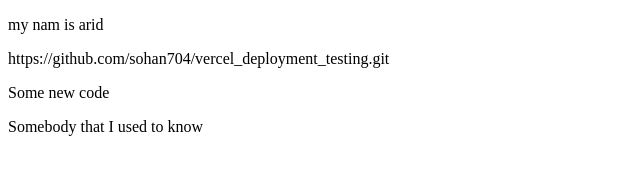
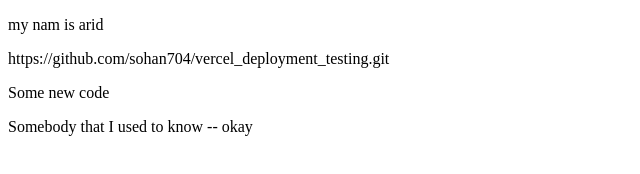
Before and after one commit to sohan704/vercel_deployment_testing, a plain HTML site: page index.html in a window 1280 px wide. Shown: the full height of the page, 0-640 px from the left. Drawn offline with Linux system fonts and the light colour scheme.

Commit message:
my change

```diff
--- a/index.html
+++ b/index.html
@@ -9,7 +9,7 @@
   <p>my nam is arid</p>
   <p>https://github.com/sohan704/vercel_deployment_testing.git</p>
   <p>Some new code</p>
-  <p>Somebody that I used to know </p>
+  <p>Somebody that I used to know -- okay </p>
 
 </body>
 </html>
```
Also changed, not shown: 1 other file.
